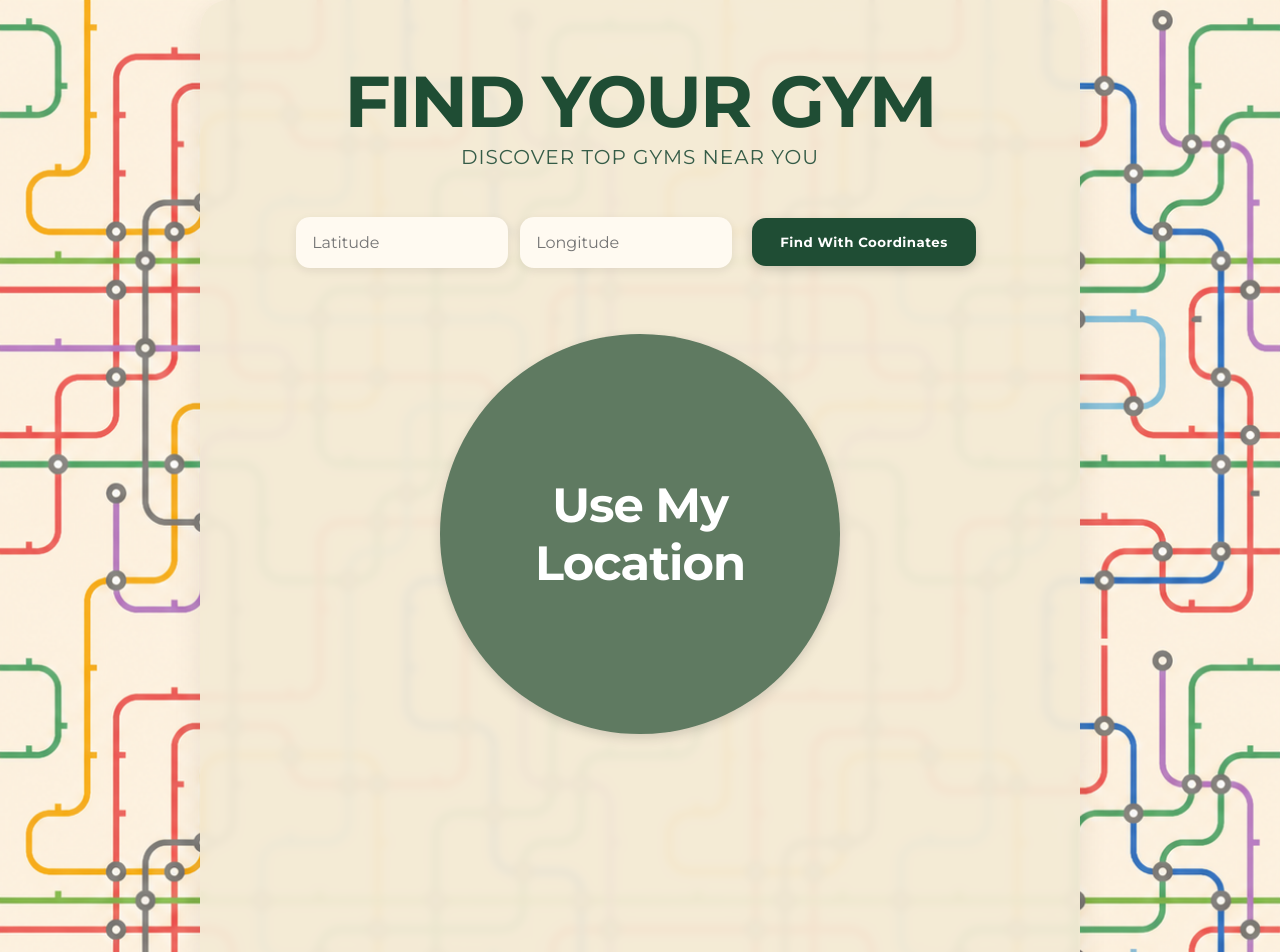
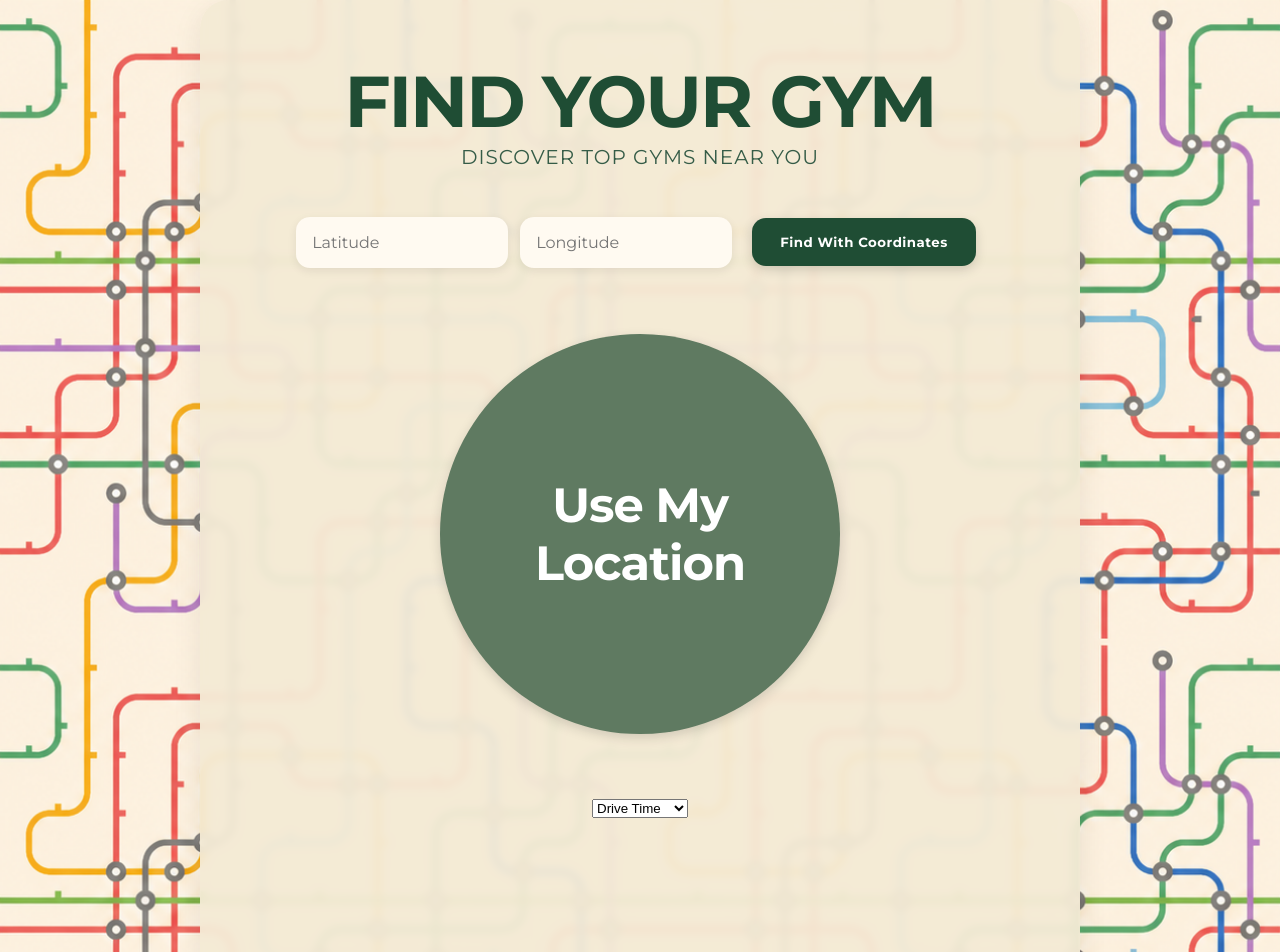
Before and after one commit to MiguelMesa220/gym-finder, a React (Vite) app in the folder client/: page / in a window 1280 px wide. Shown: the top 952 px of the page. Built offline with nearby package versions, Linux system fonts and the light colour scheme.

Commit message:
added dropdown menu to sort gyms

```diff
--- a/client/src/App.jsx
+++ b/client/src/App.jsx
@@ -6,6 +6,8 @@ function App() {
   const [gyms, setGyms] = useState([]);
   const [latitude, setLatitude] = useState("");
   const [longitude, setLongitude] = useState("");
+
+  const[sortMode, setSortMode] = useState("drive");
 
   async function handleSearch(){
     console.log("frontend latitude:", latitude);
@@ -26,7 +28,21 @@ function App() {
     })
   }
 
-
+  const sortedGyms = [...gyms].sort((a,b)=>{
+    if (sortMode ==="drive") {
+      return parseInt(a.driveDuration) - parseInt(b.driveDuration);
+    }
+    if (sortMode ==="transit") {
+      return parseInt(a.transitDuration) - parseInt(b.transitDuration);
+    }
+    if (sortMode ==="distance") {
+      return parseInt(a.distance) - parseInt(b.distance);
+    }
+    if (sortMode ==="rating") {
+      return parseInt(b.rating) - parseInt(a.rating);
+    }
+    return 0;
+  });
 
   return (
     <div className="app">
@@ -61,7 +77,14 @@ function App() {
         Use My Location
       </button>
 
-      {gyms.map((gym) => (
+      <select value={sortMode} onChange={(e)=> setSortMode(e.target.value)}>
+        <option value="drive">Drive Time</option>
+        <option value="transit">Transit Time</option>
+        <option value="distance">Distance</option>
+        <option value="rating">Rating</option>
+      </select>
+
+      {sortedGyms.map((gym) => (
       <GymCard key ={gym.id} gym={gym}/>
       ))}
 
```
